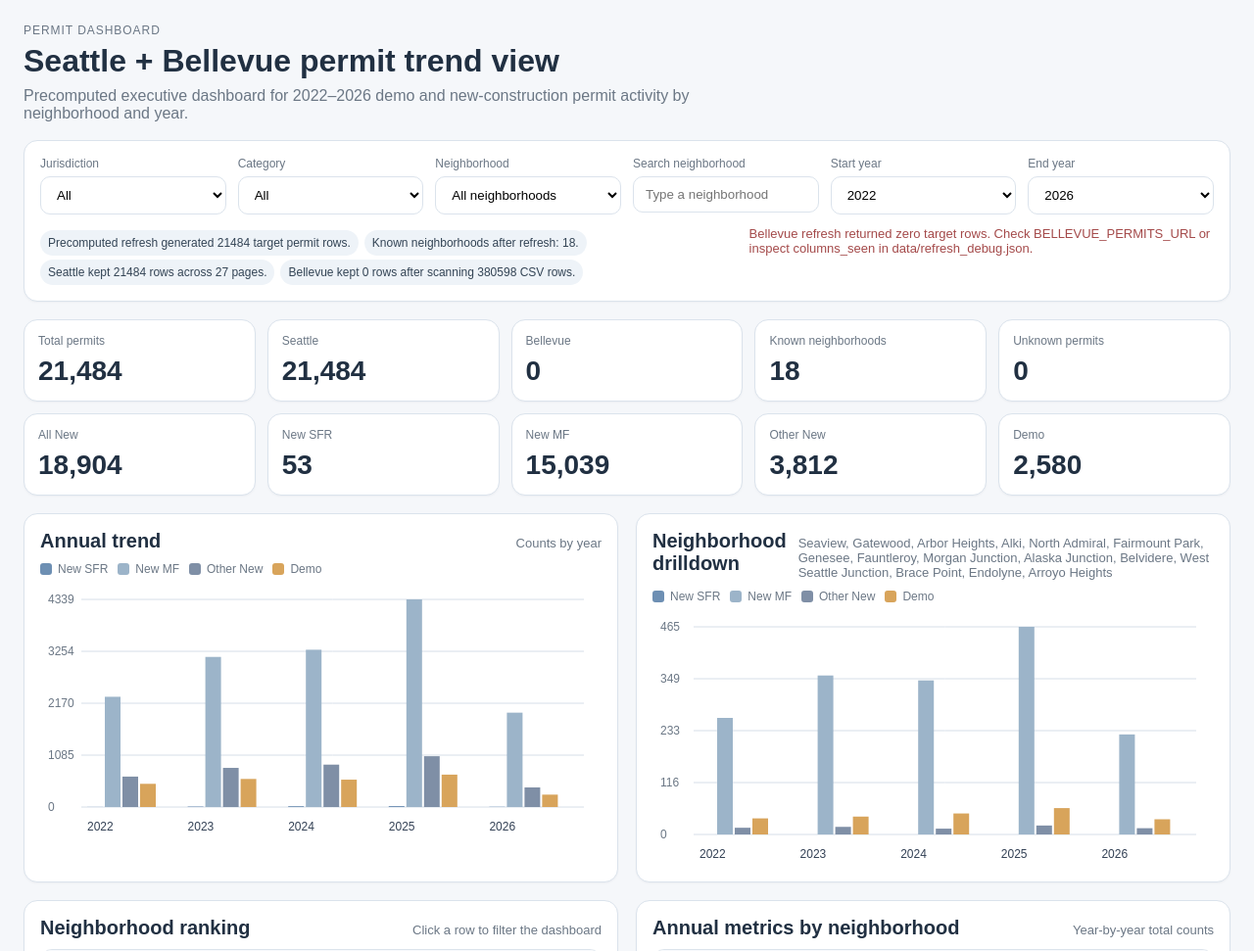
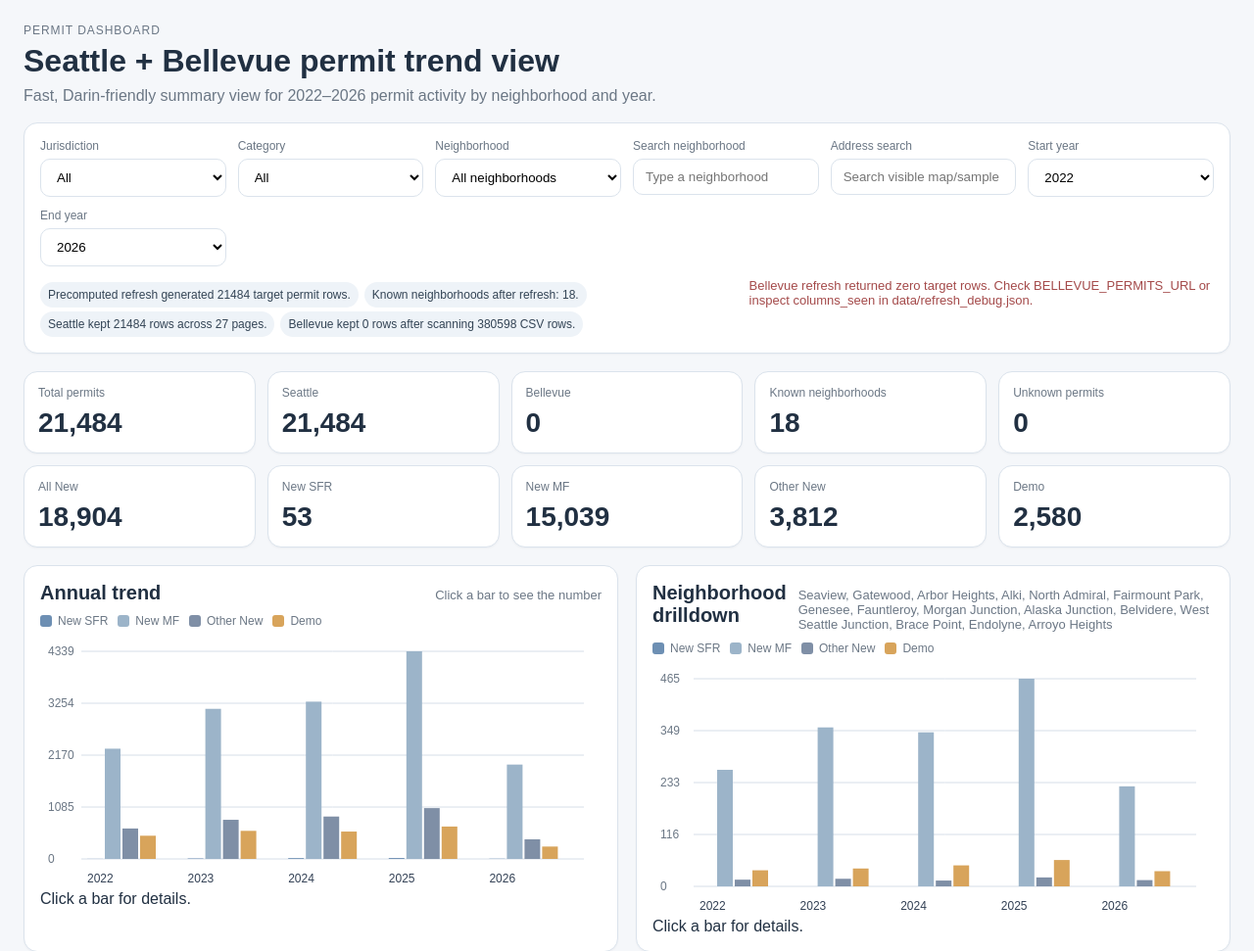
Before and after one commit to kauweg/permits-dashboard, a Flask app: page / in a window 1280 px wide. Shown: the top 971 px of the page at 98% size. Run offline with Flask 3, Linux system fonts and the light colour scheme.

Commit message:
Add files via upload

```diff
--- a/templates/index.html
+++ b/templates/index.html
@@ -4,8 +4,8 @@
   <meta charset="utf-8" />
   <meta name="viewport" content="width=device-width, initial-scale=1" />
   <title>Permit Dashboard</title>
+  <link rel="stylesheet" href="https://unpkg.com/leaflet@1.9.4/dist/leaflet.css" crossorigin=""/>
   <link rel="stylesheet" href="/static/styles.css" />
-  <link rel="stylesheet" href="https://unpkg.com/leaflet@1.9.4/dist/leaflet.css" crossorigin="" />
 </head>
 <body>
   <div class="page">
@@ -13,58 +13,129 @@
       <div>
         <div class="eyebrow">Permit Dashboard</div>
         <h1>Seattle + Bellevue permit trend view</h1>
-        <p class="subhead">Precomputed executive dashboard for 2022–2026 demo and new-construction permit activity by neighborhood and year.</p>
+        <p class="subhead">Fast, Darin-friendly summary view for 2022–2026 permit activity by neighborhood and year.</p>
       </div>
     </header>
 
     <section class="filters panel">
-      <div class="filter-grid">
-        <label><span>Jurisdiction</span><select id="jurisdiction"><option value="all">All</option><option value="Seattle">Seattle</option><option value="Bellevue">Bellevue</option></select></label>
-        <label><span>Category</span><select id="category"><option value="all">All</option>{% for category in categories %}<option value="{{ category }}">{{ category }}</option>{% endfor %}</select></label>
-        <label><span>Neighborhood</span><select id="neighborhood"><option value="all">All neighborhoods</option></select></label>
-        <label><span>Search neighborhood</span><input id="neighborhoodSearch" type="text" placeholder="Type a neighborhood" /></label>
-        <label><span>Start year</span><select id="startYear">{% for year in years %}<option value="{{ year }}" {% if year == years[0] %}selected{% endif %}>{{ year }}</option>{% endfor %}</select></label>
-        <label><span>End year</span><select id="endYear">{% for year in years %}<option value="{{ year }}" {% if year == years[-1] %}selected{% endif %}>{{ year }}</option>{% endfor %}</select></label>
+      <div class="filter-grid seven">
+        <label>
+          <span>Jurisdiction</span>
+          <select id="jurisdiction">
+            <option value="all">All</option>
+            <option value="Seattle">Seattle</option>
+            <option value="Bellevue">Bellevue</option>
+          </select>
+        </label>
+        <label>
+          <span>Category</span>
+          <select id="category">
+            <option value="all">All</option>
+            {% for category in categories %}
+            <option value="{{ category }}">{{ category }}</option>
+            {% endfor %}
+          </select>
+        </label>
+        <label>
+          <span>Neighborhood</span>
+          <select id="neighborhood">
+            <option value="all">All neighborhoods</option>
+          </select>
+        </label>
+        <label>
+          <span>Search neighborhood</span>
+          <input id="neighborhoodSearch" type="text" placeholder="Type a neighborhood" />
+        </label>
+        <label>
+          <span>Address search</span>
+          <input id="addressSearch" type="text" placeholder="Search visible map/sample addresses" />
+        </label>
+        <label>
+          <span>Start year</span>
+          <select id="startYear">
+            {% for year in years %}
+            <option value="{{ year }}" {% if year == years[0] %}selected{% endif %}>{{ year }}</option>
+            {% endfor %}
+          </select>
+        </label>
+        <label>
+          <span>End year</span>
+          <select id="endYear">
+            {% for year in years %}
+            <option value="{{ year }}" {% if year == years[-1] %}selected{% endif %}>{{ year }}</option>
+            {% endfor %}
+          </select>
+        </label>
       </div>
-      <div class="notes-row"><div id="loadNotes" class="notes"></div><div id="loadErrors" class="errors"></div></div>
+      <div class="notes-row">
+        <div id="loadNotes" class="notes"></div>
+        <div id="loadErrors" class="errors"></div>
+      </div>
     </section>
 
     <section class="cards" id="cards"></section>
 
     <section class="grid two-col">
       <div class="panel">
-        <div class="panel-head"><h2>Annual trend</h2><div class="muted">Counts by year</div></div>
-        <div id="annualLegend" class="legend"></div>
-        <canvas id="annualChart" height="240"></canvas>
+        <div class="panel-head">
+          <h2>Annual trend</h2>
+          <div class="muted">Click a bar to see the number</div>
+        </div>
+        <div class="legend" id="annualLegend"></div>
+        <canvas id="annualChart" height="260"></canvas>
+        <div class="chart-readout" id="annualReadout">Click a bar for details.</div>
       </div>
       <div class="panel">
-        <div class="panel-head"><h2>Neighborhood drilldown</h2><div id="drilldownTitle" class="muted">Select a neighborhood row below</div></div>
-        <div id="drilldownLegend" class="legend"></div>
-        <canvas id="drilldownChart" height="240"></canvas>
+        <div class="panel-head">
+          <h2>Neighborhood drilldown</h2>
+          <div id="drilldownTitle" class="muted">Select a neighborhood row below</div>
+        </div>
+        <div class="legend" id="drilldownLegend"></div>
+        <canvas id="drilldownChart" height="260"></canvas>
+        <div class="chart-readout" id="drilldownReadout">Click a bar for details.</div>
       </div>
     </section>
 
     <section class="grid two-col">
       <div class="panel">
-        <div class="panel-head"><h2>Neighborhood ranking</h2><div class="muted">Click a row to filter the dashboard</div></div>
+        <div class="panel-head">
+          <h2>Neighborhood ranking</h2>
+          <div class="muted">Click a row to filter the dashboard</div>
+        </div>
         <div class="table-wrap tall">
-          <table id="neighborhoodTable"><thead><tr><th>Neighborhood</th><th>Total</th><th>All New</th><th>New SFR</th><th>New MF</th><th>Other New</th><th>Demo</th></tr></thead><tbody></tbody></table>
+          <table id="neighborhoodTable">
+            <thead>
+              <tr><th>Neighborhood</th><th>Total</th><th>All New</th><th>New MF</th><th>Other New</th><th>Demo</th></tr>
+            </thead>
+            <tbody></tbody>
+          </table>
         </div>
       </div>
       <div class="panel">
-        <div class="panel-head"><h2>Annual metrics by neighborhood</h2><div class="muted">Year-by-year total counts</div></div>
-        <div class="table-wrap tall"><table id="annualNeighborhoodTable"><thead></thead><tbody></tbody></table></div>
+        <div class="panel-head">
+          <h2>Annual metrics by neighborhood</h2>
+          <div class="muted">Year-by-year total counts</div>
+        </div>
+        <div class="table-wrap tall">
+          <table id="annualNeighborhoodTable"><thead></thead><tbody></tbody></table>
+        </div>
       </div>
     </section>
 
     <section class="grid two-col">
       <div class="panel">
-        <div class="panel-head"><h2>Recent permit examples</h2><div class="muted">Small sample only</div></div>
-        <div class="table-wrap"><table id="sampleTable"><thead><tr><th>Jurisdiction</th><th>Category</th><th>Neighborhood</th><th>Address</th><th>Issued</th></tr></thead><tbody></tbody></table></div>
+        <div class="panel-head"><h2>Permit map</h2><div class="muted">Visible permit points only</div></div>
+        <div id="map"></div>
+        <div id="mapStatus" class="muted small-gap">Points will appear after the refreshed data includes latitude/longitude.</div>
       </div>
       <div class="panel">
-        <div class="panel-head"><h2>Map</h2><div class="muted">Sample points with valid coordinates</div></div>
-        <div id="map"></div>
+        <div class="panel-head"><h2>Recent permit examples</h2><div class="muted">Filtered by address search</div></div>
+        <div class="table-wrap">
+          <table id="sampleTable">
+            <thead><tr><th>Jurisdiction</th><th>Category</th><th>Neighborhood</th><th>Address</th><th>Issued</th></tr></thead>
+            <tbody></tbody>
+          </table>
+        </div>
       </div>
     </section>
   </div>
```
